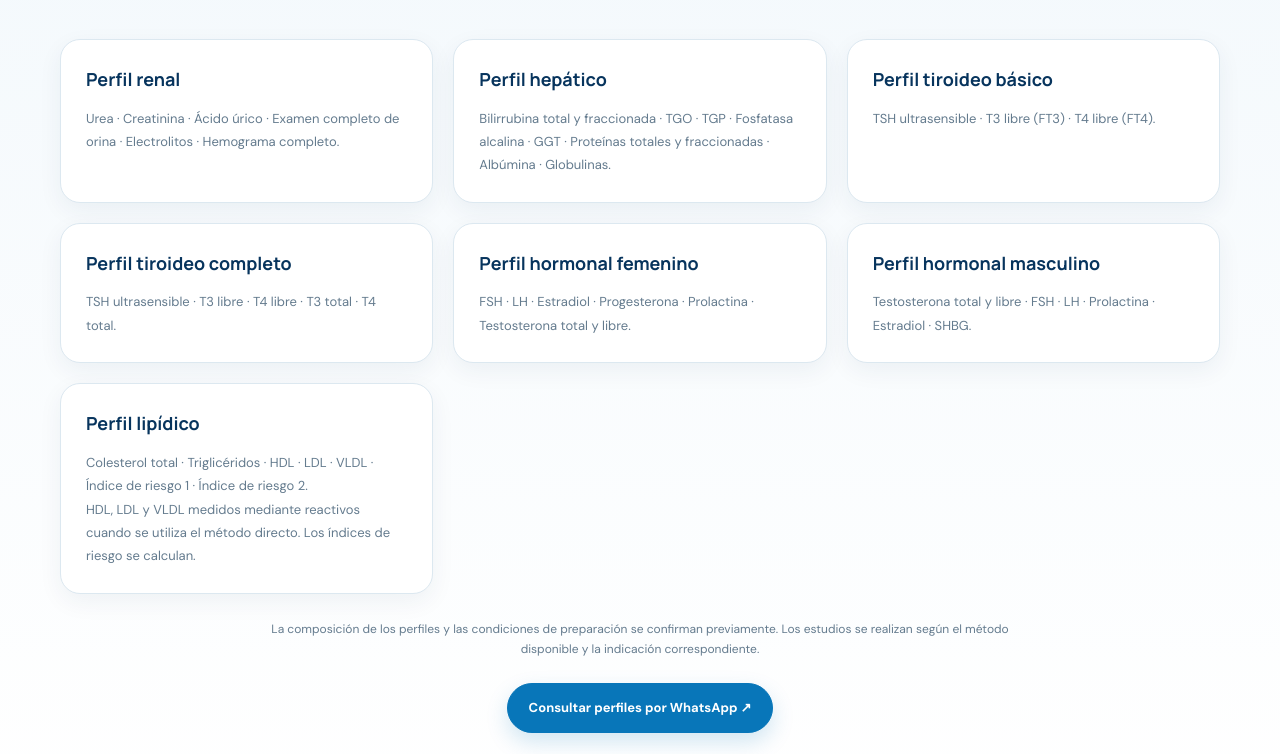
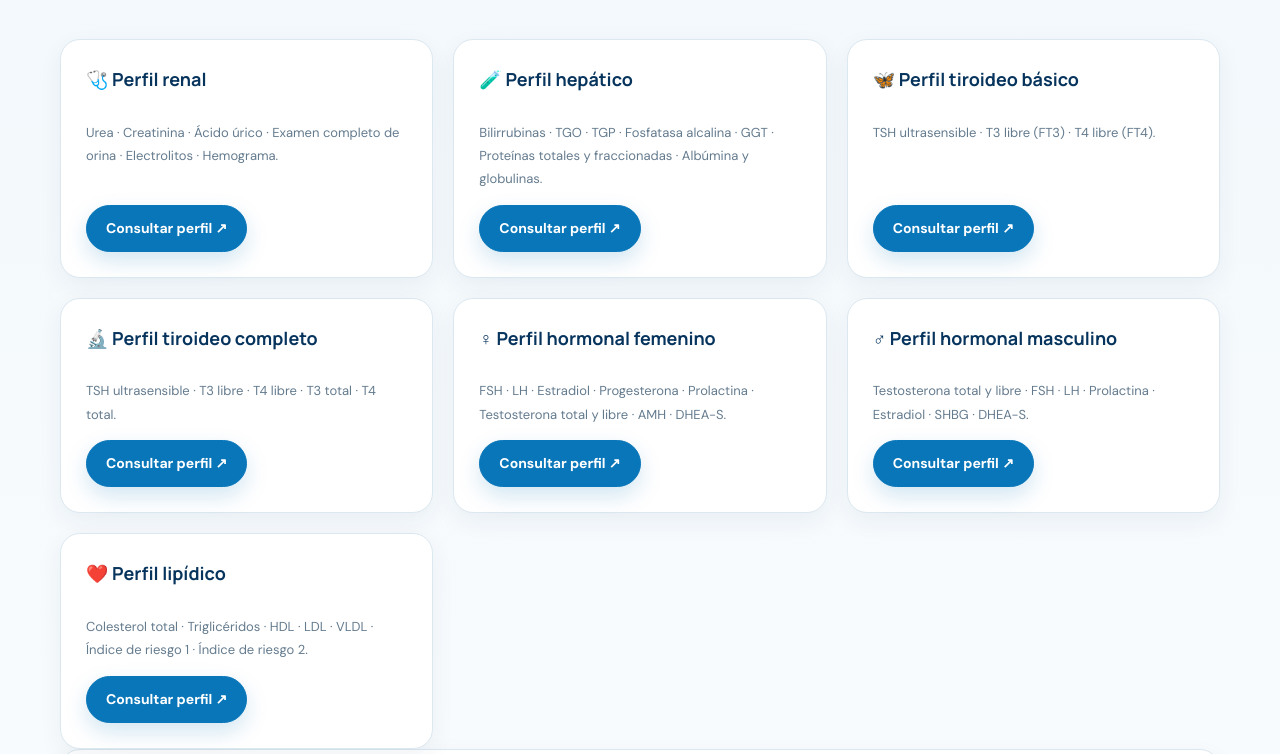
Before and after one commit to victor1896/hc-diagnostic-web, a plain HTML site: page index.html in a window 1280 px wide. Shown: the part 6528-7282 px from the top of the page. Drawn offline with Linux system fonts and the light colour scheme.

Commit message:
Update index.html

```diff
--- a/index.html
+++ b/index.html
@@ -287,6 +287,26 @@
   .catalog-grid{
     grid-template-columns:1fr;
   }
+}
+
+#perfiles .catalog-card {
+  display: flex;
+  flex-direction: column;
+  justify-content: space-between;
+  gap: 14px;
+  transition: transform .25s ease, box-shadow .25s ease;
+}
+
+#perfiles .catalog-card:hover {
+  transform: translateY(-5px);
+  box-shadow: 0 14px 32px rgba(13, 67, 105, .12);
+}
+
+#perfiles .catalog-card .button {
+  align-self: flex-start;
+  margin-top: auto;
+  padding: 11px 19px;
+  font-size: 14px;
 }
  </style>
 </head>
@@ -751,7 +771,53 @@
       <p>Conoce nuestros perfiles de laboratorio y consulta su disponibilidad.</p>
     </div>
 
-    <div class="catalog-grid">
+
+<div class="catalog-grid">
+
+  <article class="catalog-card">
+    <h3>🩺 Perfil renal</h3>
+    <p>Urea · Creatinina · Ácido úrico · Examen completo de orina · Electrolitos · Hemograma.</p>
+    <a class="button" href="https://wa.me/51975250738?text=Hola%2C%20deseo%20consultar%20por%20el%20perfil%20renal." target="_blank" rel="noopener">Consultar perfil ↗</a>
+  </article>
+
+  <article class="catalog-card">
+    <h3>🧪 Perfil hepático</h3>
+    <p>Bilirrubinas · TGO · TGP · Fosfatasa alcalina · GGT · Proteínas totales y fraccionadas · Albúmina y globulinas.</p>
+    <a class="button" href="https://wa.me/51975250738?text=Hola%2C%20deseo%20consultar%20por%20el%20perfil%20hepatico." target="_blank" rel="noopener">Consultar perfil ↗</a>
+  </article>
+
+  <article class="catalog-card">
+    <h3>🦋 Perfil tiroideo básico</h3>
+    <p>TSH ultrasensible · T3 libre (FT3) · T4 libre (FT4).</p>
+    <a class="button" href="https://wa.me/51975250738?text=Hola%2C%20deseo%20consultar%20por%20el%20perfil%20tiroideo%20basico." target="_blank" rel="noopener">Consultar perfil ↗</a>
+  </article>
+
+  <article class="catalog-card">
+    <h3>🔬 Perfil tiroideo completo</h3>
+    <p>TSH ultrasensible · T3 libre · T4 libre · T3 total · T4 total.</p>
+    <a class="button" href="https://wa.me/51975250738?text=Hola%2C%20deseo%20consultar%20por%20el%20perfil%20tiroideo%20completo." target="_blank" rel="noopener">Consultar perfil ↗</a>
+  </article>
+
+  <article class="catalog-card">
+    <h3>♀ Perfil hormonal femenino</h3>
+    <p>FSH · LH · Estradiol · Progesterona · Prolactina · Testosterona total y libre · AMH · DHEA-S.</p>
+    <a class="button" href="https://wa.me/51975250738?text=Hola%2C%20deseo%20consultar%20por%20el%20perfil%20hormonal%20femenino." target="_blank" rel="noopener">Consultar perfil ↗</a>
+  </article>
+
+  <article class="catalog-card">
+    <h3>♂ Perfil hormonal masculino</h3>
+    <p>Testosterona total y libre · FSH · LH · Prolactina · Estradiol · SHBG · DHEA-S.</p>
+    <a class="button" href="https://wa.me/51975250738?text=Hola%2C%20deseo%20consultar%20por%20el%20perfil%20hormonal%20masculino." target="_blank" rel="noopener">Consultar perfil ↗</a>
+  </article>
+
+  <article class="catalog-card">
+    <h3>❤️ Perfil lipídico</h3>
+    <p>Colesterol total · Triglicéridos · HDL · LDL · VLDL · Índice de riesgo 1 · Índice de riesgo 2.</p>
+    <a class="button" href="https://wa.me/51975250738?text=Hola%2C%20deseo%20consultar%20por%20el%20perfil%20lipidico." target="_blank" rel="noopener">Consultar perfil ↗</a>
+  </article>
+
+</div>
+
 
       <article class="catalog-card">
         <h3>Perfil renal</h3>
```
